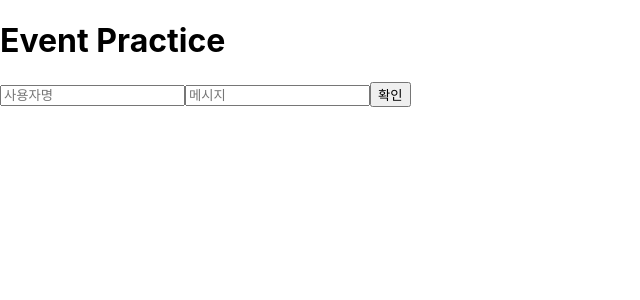
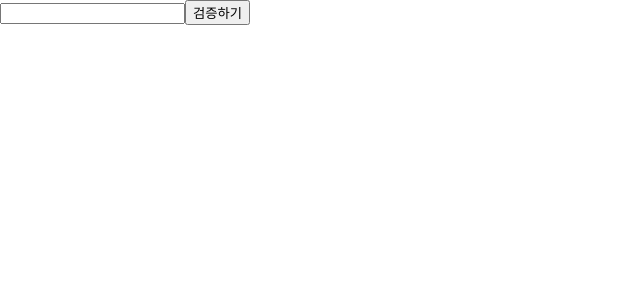
Before and after one commit to swhana/react, a React (Create React App) app: page / in a window 1280 px wide. Shown: the top 300 px of the page, without its empty margins (0-640 px from the left). Built offline with nearby package versions, Linux system fonts and the light colour scheme.

Commit message:
state 활용연습

```diff
--- a/src/App.js
+++ b/src/App.js
@@ -1,12 +1,13 @@
 // import MyComponent from './MyComponent';
 // import Counter from './Counter';
 // import Say from './Say';
-import EventPractice from './EventPractice';
+// import EventPractice from './EventPractice';
+import ValidationSample from './ValidationSample';
 import './App.css';
 
 function App() {
   // return <MyComponent name="React">React</MyComponent>;
-  return <EventPractice />;
+  return <ValidationSample />;
 }
 
 export default App;
--- a/src/ValidationSample.js
+++ b/src/ValidationSample.js
@@ -1,5 +1,5 @@
 import React from 'react';
-import './Validation.css';
+import './ValidationSample.css';
 
 class ValidationSample extends React.Component {
   //상태 객체
@@ -9,9 +9,40 @@ class ValidationSample extends React.Component {
     validated: false,
   };
 
+  //입력값으로 password를 변경
   handleChange = (e) => {
     this.setState({
       password: e.target.value,
     });
   };
+
+  handleButtonClick = () => {
+    this.setState({
+      clicked: true,
+      validated: this.state.password === '0000', //비밀번호가 0000일 경우에 true
+    });
+  };
+
+  render() {
+    return (
+      <div>
+        <input
+          type="password"
+          value={this.state.password}
+          onChange={this.handleChange} //onChange이벤트가 발생하면 handleChange호출
+          className={
+            this.state.clicked
+              ? this.state.validated
+                ? 'success'
+                : 'failure'
+              : ''
+          } //클릭이 되었다면 this.state.validated 상태 판별, 아니면 빈값
+          //판별해서 validated가 true면 success, 아니면 failure 반환
+        />
+        <button onClick={this.handleButtonClick}>검증하기</button>
+      </div>
+    );
+  }
 }
+
+export default ValidationSample;
```
